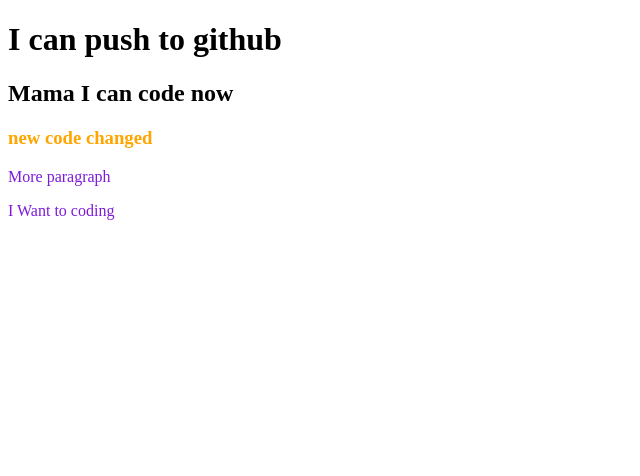
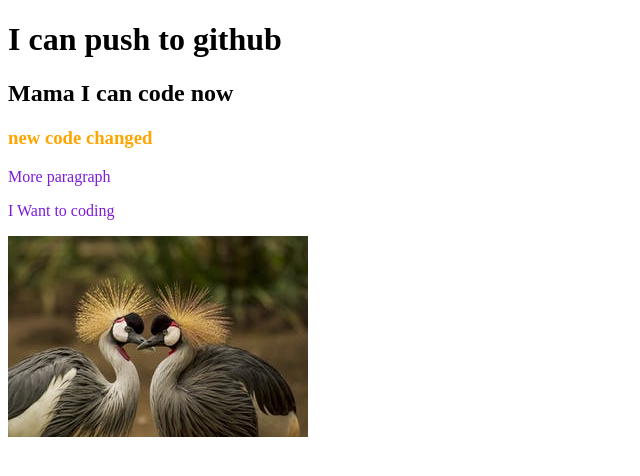
Before and after one commit to mostafizur610/my-first-repo, a plain HTML site: page index.html in a window 1280 px wide. Shown: the whole page, without its empty margins (0-640 px from the left). Drawn offline with Linux system fonts and the light colour scheme.

Commit message:
added image

```diff
--- a/index.html
+++ b/index.html
@@ -13,5 +13,6 @@
     <h3>new code changed</h3>
     <p>More paragraph</p>
     <p>I Want to coding</p>
+    <img src="grey-crowned-crane-bird-crane-animal-45853.jpeg" alt="">
 </body>
 </html>
```
Also changed, not shown: grey-crowned-crane-bird-crane-animal-45853.jpeg (added).
